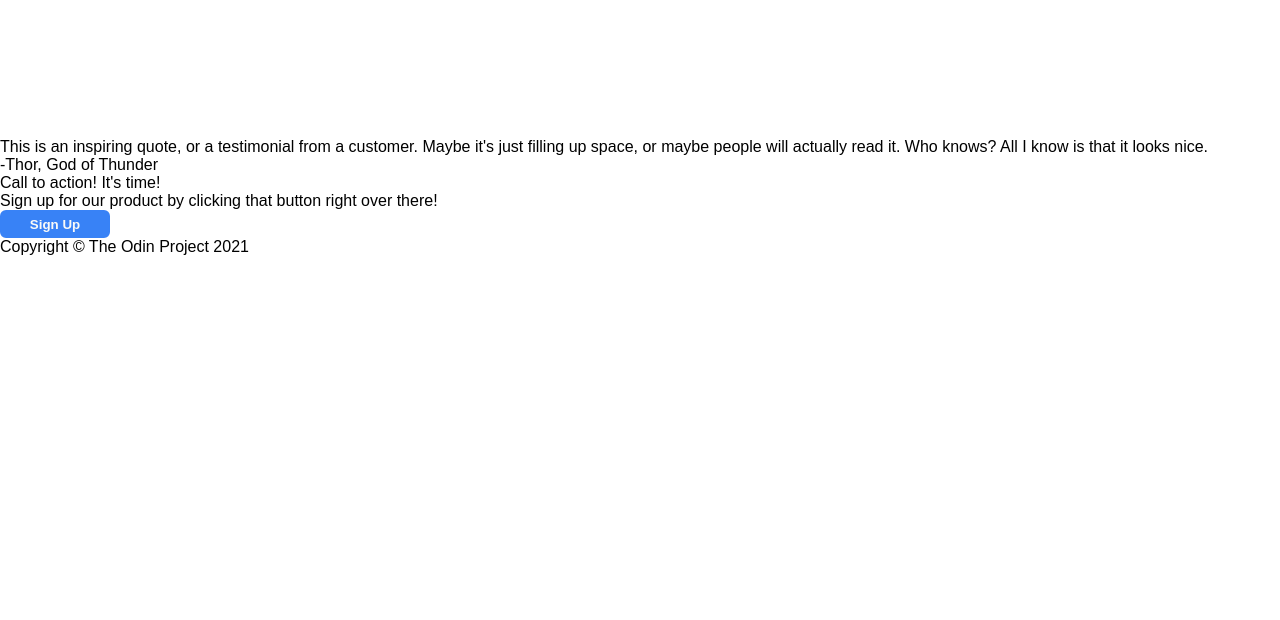
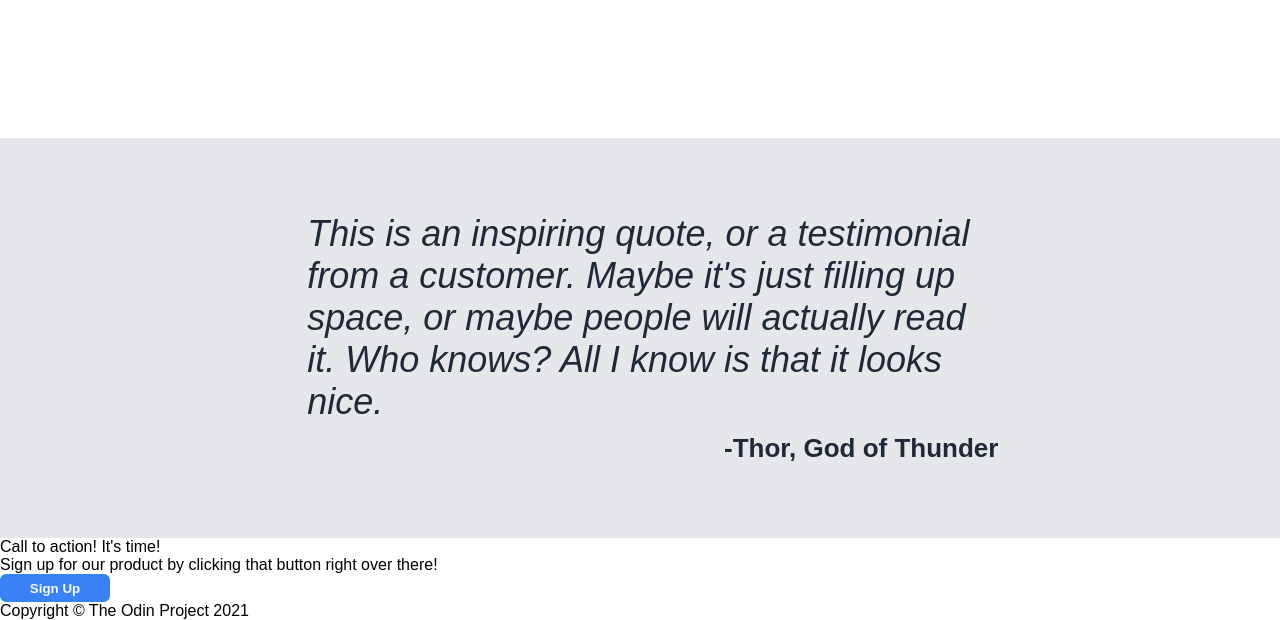
Before and after one commit to kpax10/landing-page, a plain HTML site: page index.html in a window 1280 px wide. Shown: the part 772-1392 px from the top of the page. Before the commit the page ends 1028 px from the top, so only its background shows below. Drawn offline with Linux system fonts and the light colour scheme.

Commit message:
Completed quote section

```diff
--- a/index.html
+++ b/index.html
@@ -53,8 +53,12 @@
         </div>
     </div>
 
-        <div>This is an inspiring quote, or a testimonial from a customer.  Maybe it's just filling up space, or maybe people will actually read it.  Who knows?  All I know is that it looks nice.</div>
-        <div>-Thor, God of Thunder</div>
+        <div class="quote-section">
+            <div class="quote">
+                <div class="thor">This is an inspiring quote, or a testimonial from a customer.  Maybe it's just filling up space, or maybe people will actually read it.  Who knows?  All I know is that it looks nice.</div>
+                <div class="thor-bold">-Thor, God of Thunder</div>
+            </div>
+        </div>
 
     <div>Call to action! It's time!</div>
     <div>Sign up for our product by clicking that button right over there!</div>
--- a/style.css
+++ b/style.css
@@ -107,7 +107,7 @@ img {
     color: #1f2937;
     font-size: 32px;
     font-weight: bold;
-    padding-top: 30px;
+    padding-top: 40px;
     margin-bottom: 40px;
 }
 .items {
@@ -133,3 +133,30 @@ img {
     text-align: center;
     color: #1f2937;
 }
+
+.quote-section {
+    display: flex;
+    background-color: #e5e7eb;
+    color: #1f2937;
+    min-height: 400px;
+    padding: 0 22vw 0 24vw;
+    align-items: center;
+}
+
+.quote {
+    display: flex;
+    flex-direction: column;
+}
+
+.thor {
+    font-style: italic;
+    font-size: 36px;
+    margin-bottom: 10px;
+}
+
+.thor-bold {
+    display: flex;
+    justify-content: flex-end;
+    font-weight: bolder;
+    font-size: 26px;
+}
```
